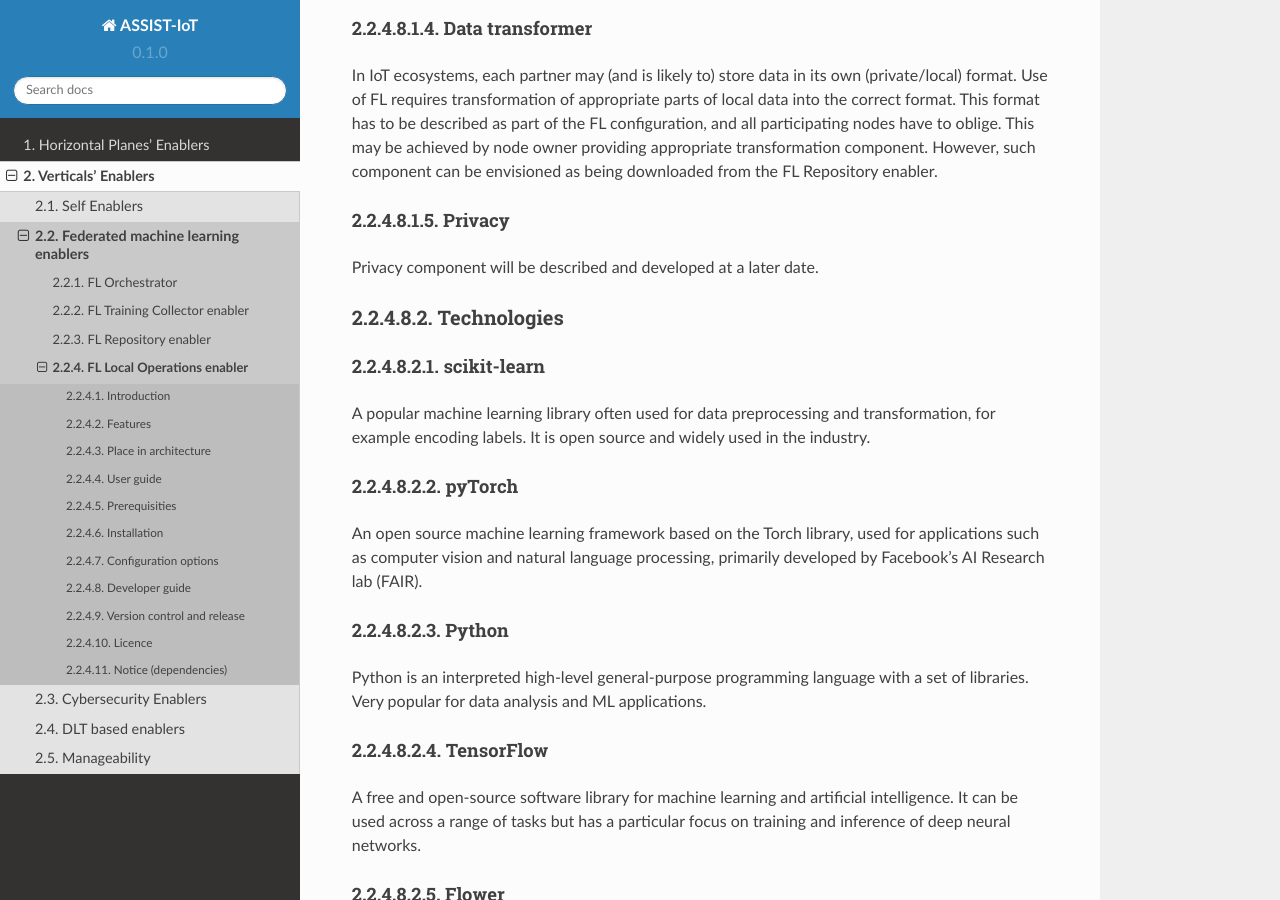
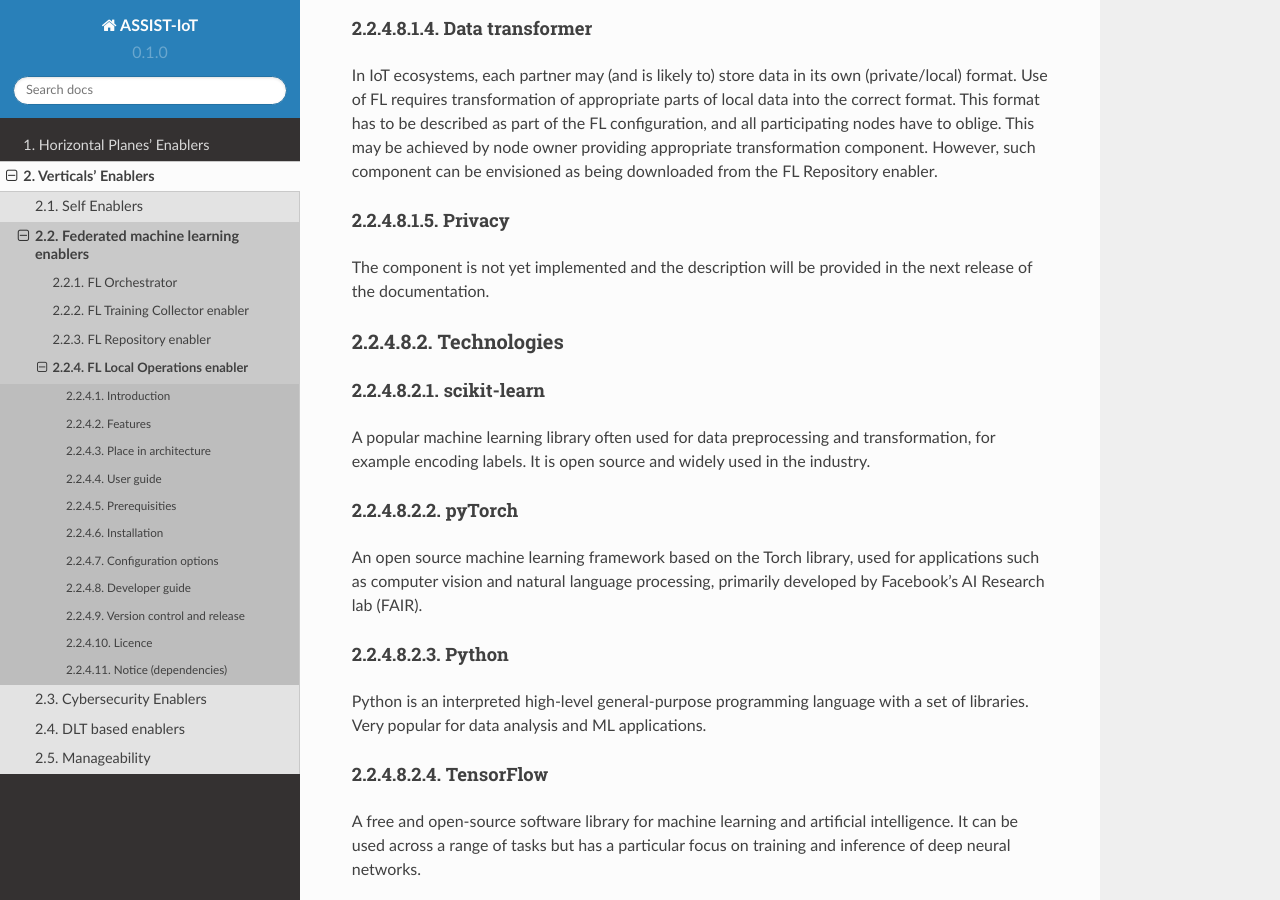
Before and after one commit to assist-iot/assist-iot-documentation, a Sphinx documentation site: the page built from docs/source/verticals/federated/fl_local_operations.rst, in a window 1280 px wide and 900 px high, scrolled down 3457 px. Built offline with Sphinx 7.4.7 and the Read the Docs theme 2.0.0, drawn with Linux system fonts in a browser that asks for light colours.

Commit message:
Update FL Local Operations enabler

```diff
--- a/docs/source/verticals/federated/fl_local_operations.rst
+++ b/docs/source/verticals/federated/fl_local_operations.rst
@@ -193,7 +193,8 @@ envisioned as being downloaded from the FL Repository enabler.
 Privacy
 ^^^^^^^
 
-Privacy component will be described and developed at a later date.
+The component is not yet implemented and the description will be
+provided in the next release of the documentation.
 
 Technologies
 ~~~~~~~~~~~~
```
